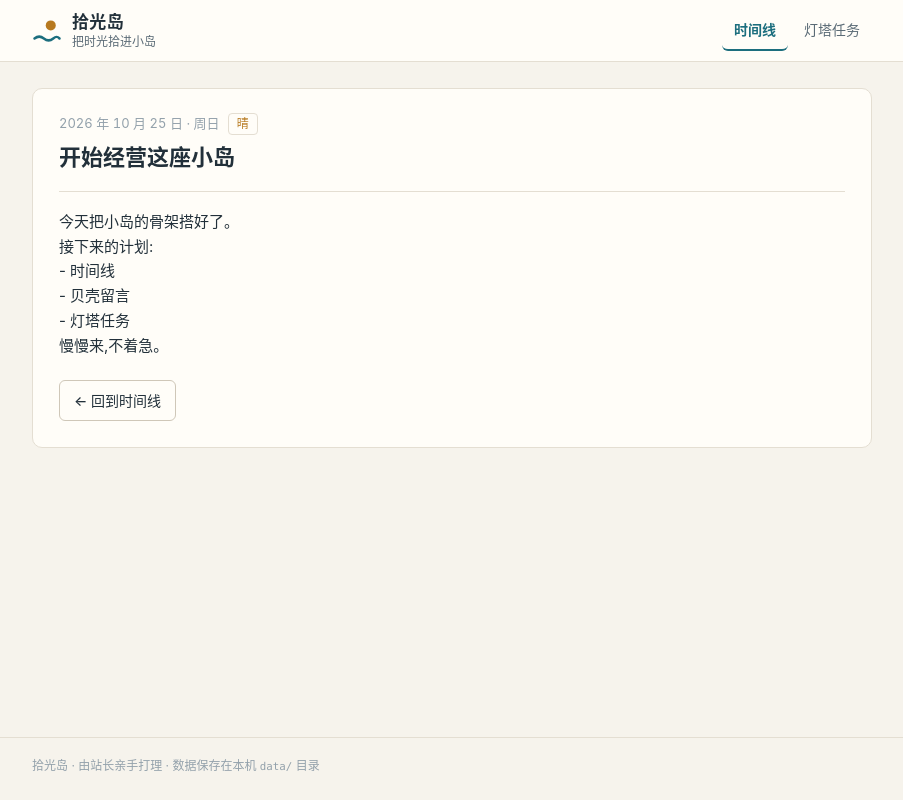
After one commit to Marlobbz/shiguangdao, a Node server app: page /diary/1 in a window 1280 px wide. The commit adds this page. Shown: the whole page, without its empty margins (188-1091 px from the left). Run offline with Node 20, Linux system fonts and the light colour scheme; data comes from the database, SQL or seed files in the repository; some libraries are stand-ins or nearby versions.

Commit message:
v0.2: D2 时间线+日记详情——服务层、私人日记排除与404、种子/重置脚本、7项单测

```diff
--- a/db/index.js
+++ b/db/index.js
@@ -6,13 +6,14 @@ const path = require('node:path');
 const Database = require('better-sqlite3');
 
 const DATA_DIR = path.join(__dirname, '..', 'data');
-const DB_PATH = path.join(DATA_DIR, 'shiguangdao.db');
+/* 路径可被环境变量覆盖(单元测试用临时库;部署时可挂载独立数据盘) */
+const DB_PATH = process.env.SGD_DB || path.join(DATA_DIR, 'shiguangdao.db');
 
 let db = null;
 
 function initDb() {
   if (db) return db;
-  fs.mkdirSync(DATA_DIR, { recursive: true });
+  fs.mkdirSync(path.dirname(DB_PATH), { recursive: true });
   db = new Database(DB_PATH);
   db.pragma('journal_mode = WAL');
   db.pragma('foreign_keys = ON');
--- /dev/null
+++ b/lib/date.js
@@ -0,0 +1,21 @@
+/* 拾光岛 · 日期工具(服务端;内部统一使用本地时区 YYYY-MM-DD) */
+'use strict';
+
+const WEEKDAY_LABELS = ['周日', '周一', '周二', '周三', '周四', '周五', '周六'];
+
+function pad2(n) { return n < 10 ? '0' + n : String(n); }
+
+/* 本地时区的"今天",服务端唯一入口 */
+function todayStr() {
+  const d = new Date();
+  return `${d.getFullYear()}-${pad2(d.getMonth() + 1)}-${pad2(d.getDate())}`;
+}
+
+/* 'YYYY-MM-DD' → '2026 年 10 月 25 日 · 周六' */
+function formatDateLong(dateStr) {
+  const [y, m, d] = dateStr.split('-').map(Number);
+  const weekday = WEEKDAY_LABELS[new Date(y, m - 1, d).getDay()];
+  return `${y} 年 ${m} 月 ${d} 日 · ${weekday}`;
+}
+
+module.exports = { todayStr, formatDateLong, WEEKDAY_LABELS };
--- a/package.json
+++ b/package.json
@@ -5,7 +5,10 @@
   "main": "server.js",
   "scripts": {
     "start": "node server.js",
-    "dev": "node --watch server.js"
+    "dev": "node --watch server.js",
+    "seed": "node scripts/seed.js",
+    "reset": "node scripts/reset.js",
+    "test": "node tests/services.test.js"
   },
   "license": "UNLICENSED",
   "private": true,
--- a/public/css/base.css
+++ b/public/css/base.css
@@ -230,6 +230,40 @@ code {
 .mood-starry { color: var(--mood-starry); }
 .mood-foggy  { color: var(--mood-foggy); }
 
+/* ---------- 日记详情 ---------- */
+
+.diary-detail {
+  background: var(--surface);
+  border: 1px solid var(--line);
+  border-radius: var(--radius-l);
+  padding: 24px 26px 26px;
+  margin: 26px 0 32px;
+}
+
+.diary-detail__meta {
+  display: flex;
+  align-items: center;
+  gap: 8px;
+  flex-wrap: wrap;
+}
+
+.diary-detail__title {
+  font-size: 22px;
+  line-height: 1.35;
+  margin: 8px 0 0;
+  overflow-wrap: anywhere;
+}
+
+.diary-detail__content {
+  margin-top: 18px;
+  padding-top: 18px;
+  border-top: 1px solid var(--line);
+  white-space: pre-line;      /* 纯文本日记:保留换行,EJS 已转义 */
+  overflow-wrap: anywhere;
+}
+
+.diary-detail__back { margin-top: 22px; }
+
 /* ---------- 空状态与错误页 ---------- */
 
 .empty-state {
--- a/routes/web.js
+++ b/routes/web.js
@@ -1,34 +1,47 @@
-/* 拾光岛 · 页面路由(D1:时间线骨架) */
+/* 拾光岛 · 页面路由(D2:时间线 + 日记详情) */
 'use strict';
 
 const express = require('express');
-const { getDb } = require('../db');
+const diaryService = require('../services/diary');
 const { MOODS } = require('./moods');
+const { formatDateLong } = require('../lib/date');
 
 const router = express.Router();
 
+/* 统一的 404 渲染(与全局 404 同一页面,不给探测者额外信息) */
+function notFound(res) {
+  res.status(404).render('error', {
+    title: '404 · 拾光岛',
+    code: '404',
+    heading: '这片海域没有岛屿',
+    message: '你要找的页面漂走了。回时间线继续游览吧。'
+  });
+}
+
 /* 时间线(灯塔首页):公开日记按发生日期倒序,按月分组 */
 router.get('/', (req, res) => {
-  const rows = getDb()
-    .prepare('SELECT * FROM diaries WHERE is_private = 0 ORDER BY entry_date DESC LIMIT 100')
-    .all();
-  res.render('timeline', { title: '拾光岛 · 时光时间线', groups: groupByMonth(rows) });
+  const rows = diaryService.listPublic(100);
+  res.render('timeline', { title: '拾光岛 · 时光时间线', groups: diaryService.groupByMonth(rows) });
 });
 
-/* 按月分组:'2026-10-25' → { key:'2026-10', label:'2026 年 10 月', items:[...] } */
-function groupByMonth(rows) {
-  const groups = [];
-  let current = null;
-  for (const row of rows) {
-    const key = row.entry_date.slice(0, 7);
-    if (!current || current.key !== key) {
-      const [y, m] = key.split('-');
-      current = { key, label: `${y} 年 ${Number(m)} 月`, items: [] };
-      groups.push(current);
-    }
-    current.items.push(row);
+/* 日记详情:公开任何人可看;私人日记对未登录访客与"不存在"同样返回 404,不泄露存在性。
+   D3 上线会话后,站长本人可查看私人日记。 */
+router.get('/diary/:id', (req, res, next) => {
+  const id = Number(req.params.id);
+  let diary = null;
+  try {
+    diary = diaryService.getById(id);
+  } catch (err) {
+    return next(err);
   }
-  return groups;
-}
+  if (!diary || diary.is_private) return notFound(res);
+
+  res.render('diary', {
+    title: `${diary.title} · 拾光岛`,
+    diary,
+    dateLabel: formatDateLong(diary.entry_date),
+    mood: MOODS[diary.mood] || MOODS.sunny
+  });
+});
 
 module.exports = router;
--- /dev/null
+++ b/services/diary.js
@@ -0,0 +1,36 @@
+/* 拾光岛 · 日记数据服务(唯一的 diaries 读写入口,便于单测与后续复用) */
+'use strict';
+
+const { getDb } = require('../db');
+
+/* 公开日记列表(时间线用):按发生日期倒序,私人不出现 */
+function listPublic(limit = 100) {
+  return getDb()
+    .prepare('SELECT * FROM diaries WHERE is_private = 0 ORDER BY entry_date DESC, id DESC LIMIT ?')
+    .all(limit);
+}
+
+/* 按 id 取单篇(任意可见性);不存在返回 null。
+   可见性由路由层结合当前身份判定——本函数不做权限判断。 */
+function getById(id) {
+  if (!Number.isInteger(id) || id <= 0) return null;
+  return getDb().prepare('SELECT * FROM diaries WHERE id = ?').get(id) || null;
+}
+
+/* 时间线按月分组:'2026-10-25' → { key:'2026-10', label:'2026 年 10 月', items:[...] } */
+function groupByMonth(rows) {
+  const groups = [];
+  let current = null;
+  for (const row of rows) {
+    const key = row.entry_date.slice(0, 7);
+    if (!current || current.key !== key) {
+      const [y, m] = key.split('-');
+      current = { key, label: `${y} 年 ${Number(m)} 月`, items: [] };
+      groups.push(current);
+    }
+    current.items.push(row);
+  }
+  return groups;
+}
+
+module.exports = { listPublic, getById, groupByMonth };
--- /dev/null
+++ b/views/diary.ejs
@@ -0,0 +1,23 @@
+<%- include('partials/head') %>
+<%- include('partials/header') %>
+
+<main id="main" class="container">
+  <article class="diary-detail">
+    <header class="diary-detail__head">
+      <p class="diary-detail__meta">
+        <span class="diary-date"><%= dateLabel %></span>
+        <span class="mood mood-<%= mood.cls %>"><%= mood.label %></span>
+        <%# 私人标记在 D3 上线会话后、站长查看时显示 %>
+      </p>
+      <h1 class="diary-detail__title"><%= diary.title %></h1>
+    </header>
+
+    <div class="diary-detail__content"><%= diary.content %></div>
+
+    <p class="diary-detail__back">
+      <a class="btn" href="/">← 回到时间线</a>
+    </p>
+  </article>
+</main>
+
+<%- include('partials/footer') %>
```
Also changed, not shown: docs/dev-log.md (+11 -2 lines), docs/prompt-log.md (+7 -0 lines), scripts/reset.js (added, +12 -0 lines), scripts/seed.js (added, +67 -0 lines), tests/services.test.js (added, +110 -0 lines), README.md.
